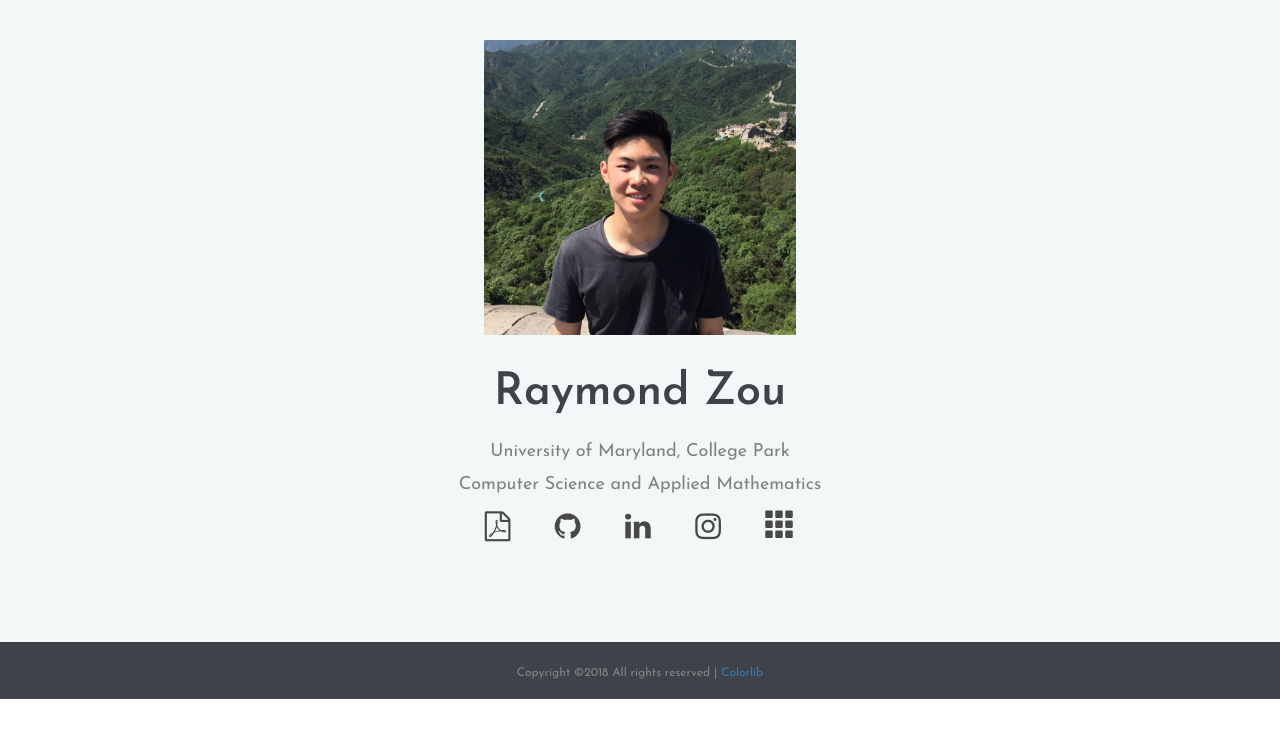
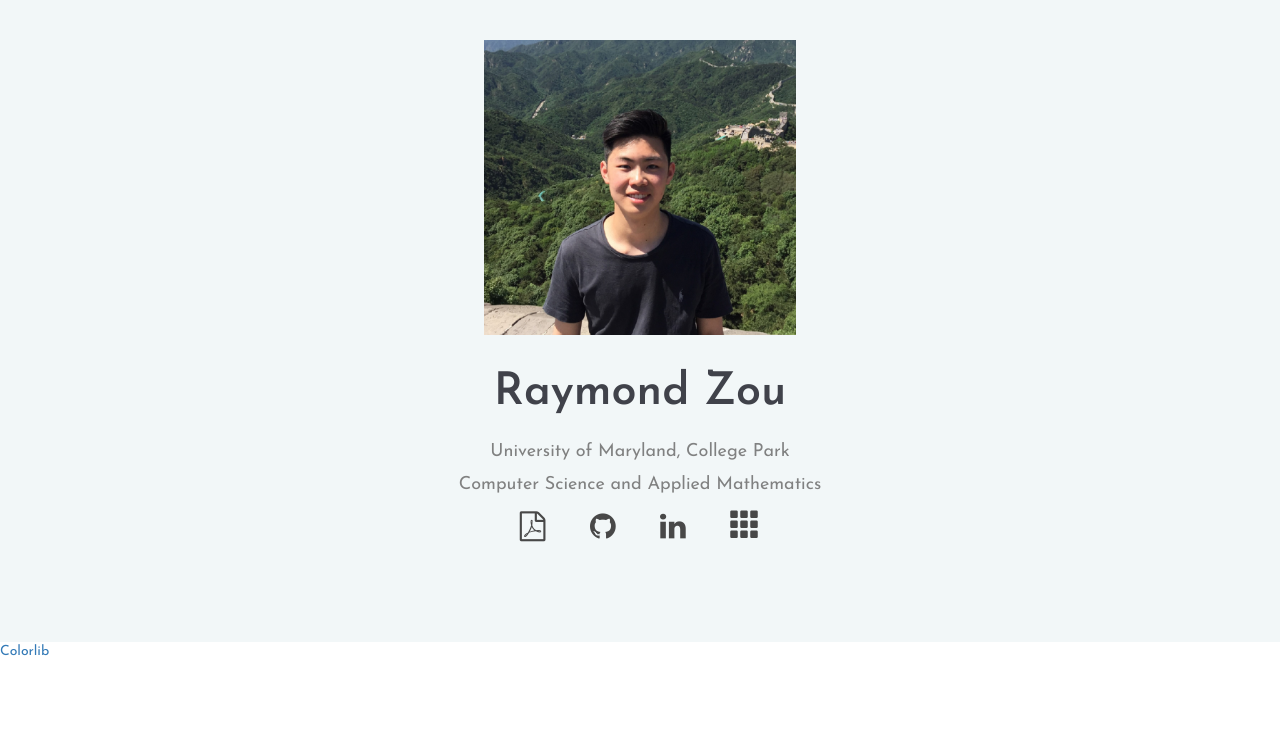
Before and after one commit to raymondzouu/raymondzouu.github.io, a plain HTML site: page index.html in a window 1280 px wide. Drawn offline with nearby package versions, Linux system fonts and the light colour scheme.

Commit message:
Update index.html

```diff
--- a/index.html
+++ b/index.html
@@ -56,7 +56,7 @@
 					<a href=""><i class="fa fa-file-pdf-o"></i></a>
 					<a href="https://github.com/raymondzouu"><i class="fa fa-github"></i></a>
 					<a href="https://www.linkedin.com/in/raymond-zou-a88255167/"><i class="fa fa-linkedin"></i></a>
-					<a href="https://www.instagram.com/raymondzou_/"><i class="fa fa-instagram"></i></a>
+					<!--<a href="https://www.instagram.com/raymondzou_/"><i class="fa fa-instagram"></i></a> -->
 					<a href="https://www.worldcubeassociation.org/persons/2013ZOUR01"><i class="glyphicon glyphicon-th"></i></a>
 
 				</div>
@@ -65,15 +65,23 @@
 		<!-- Hero section end -->
 
 	<!-- Footer section start -->
+
+	<!--
+
 	<footer class="footer-section">
 		<div class="container text-center">
 			<div class="copyright"><!-- Link back to Colorlib can't be removed. Template is licensed under CC BY 3.0. -->
-Copyright &copy;<script>document.write(new Date().getFullYear());</script> All rights reserved |<!-- This template is made with <i class="fa fa-heart-o" aria-hidden="true"></i> by --><a href="https://colorlib.com" target="_blank">  Colorlib</a>
-<!-- Link back to Colorlib can't be removed. Template is licensed under CC BY 3.0. -->
-</div>
+
+	<!--			Copyright &copy;<script>document.write(new Date().getFullYear());</script> All rights reserved |<!-- This template is made with <i class="fa fa-heart-o" aria-hidden="true"></i> by --><a href="https://colorlib.com" target="_blank">  Colorlib</a>
+
+				<!-- Link back to Colorlib can't be removed. Template is licensed under CC BY 3.0. -->
+	<!--
+			</div>
 		</div>
 	</footer>
+
 	<!-- Footer section end -->
+
 
 
 	<!--====== Javascripts & Jquery ======-->
```
